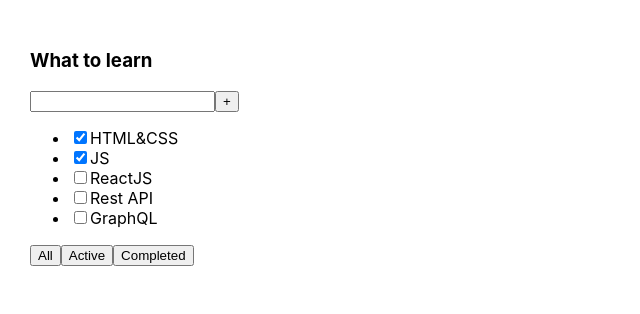
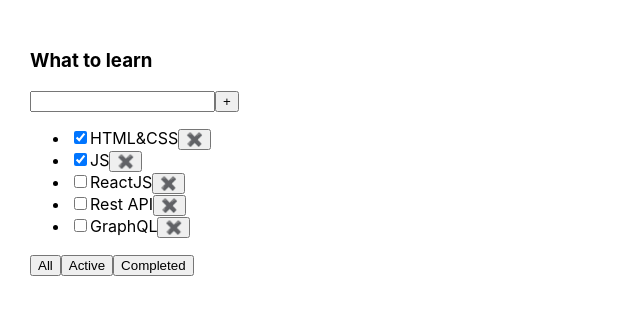
Before and after one commit to IJTINK7/to-do_list, a React (Create React App) app: page / in a window 1280 px wide. Shown: the top 314 px of the page, without its empty margins (0-640 px from the left). Built offline with nearby package versions, Linux system fonts and the light colour scheme.

Commit message:
Adding "X" button for deleting tasks. Creating "removeTaskHandler" function. Changing props.

```diff
--- a/src/Todolist.tsx
+++ b/src/Todolist.tsx
@@ -9,6 +9,7 @@
 type PropsType ={
 	title: string
 	tasks: Array<TasksType>
+	removeTask: (taskID: number)=> void;
 }
 export const Todolist = (props:PropsType) => {
 	return (
@@ -20,8 +21,15 @@
 			</div>
 			<ul>
 				{props.tasks.map(el=> {
+					const removeTaskHandler = () => {
+						props.removeTask(el.id)
+					}
 					return(
-						<li key={el.id}><input type='checkbox' checked={el.isDone}/><span>{el.title}</span></li>
+						<li key={el.id}>
+							<input type='checkbox' checked={el.isDone}/>
+							<span>{el.title}</span>
+							<button onClick={removeTaskHandler}>✖️</button>
+						</li>
 					)
 				})}
 			</ul>
```
